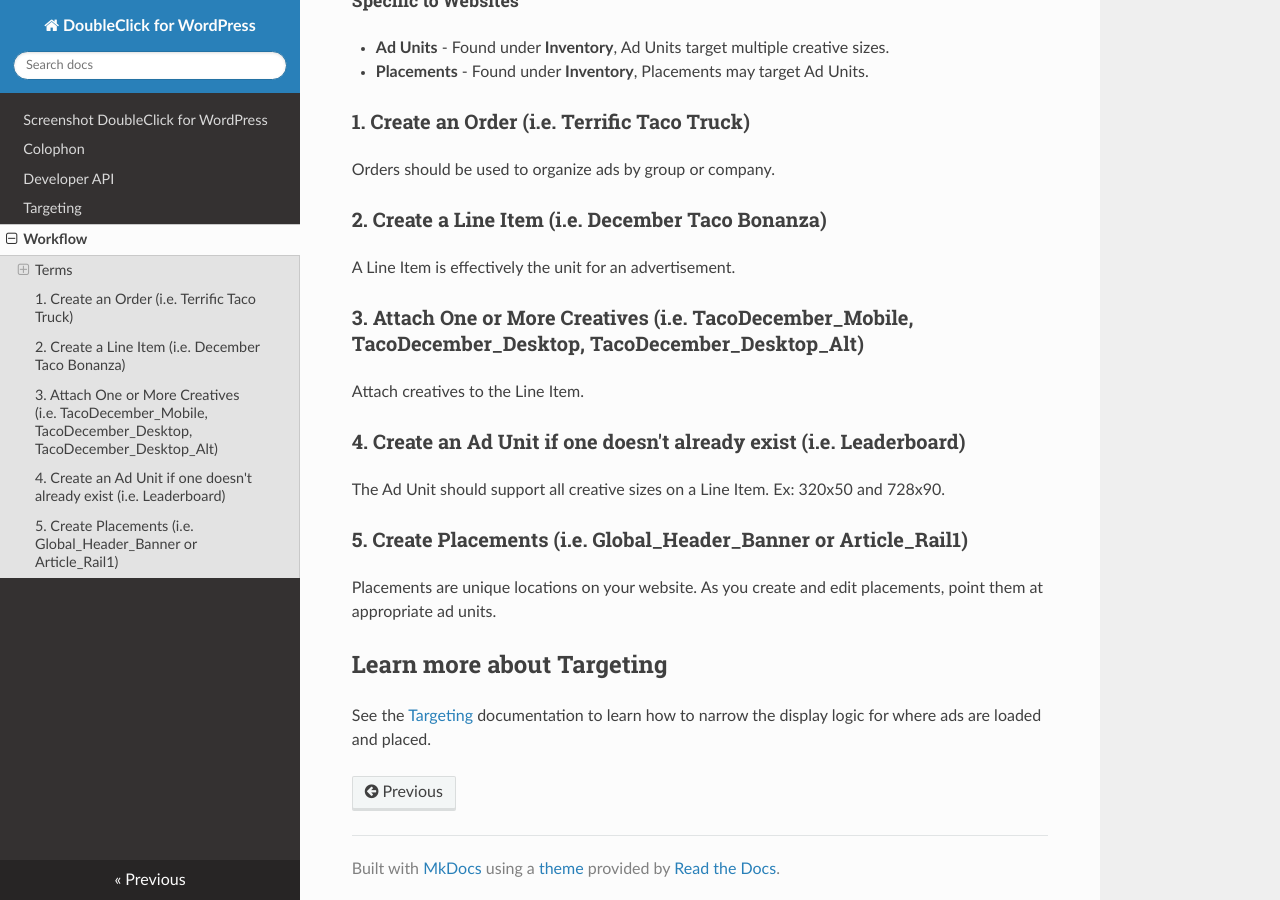
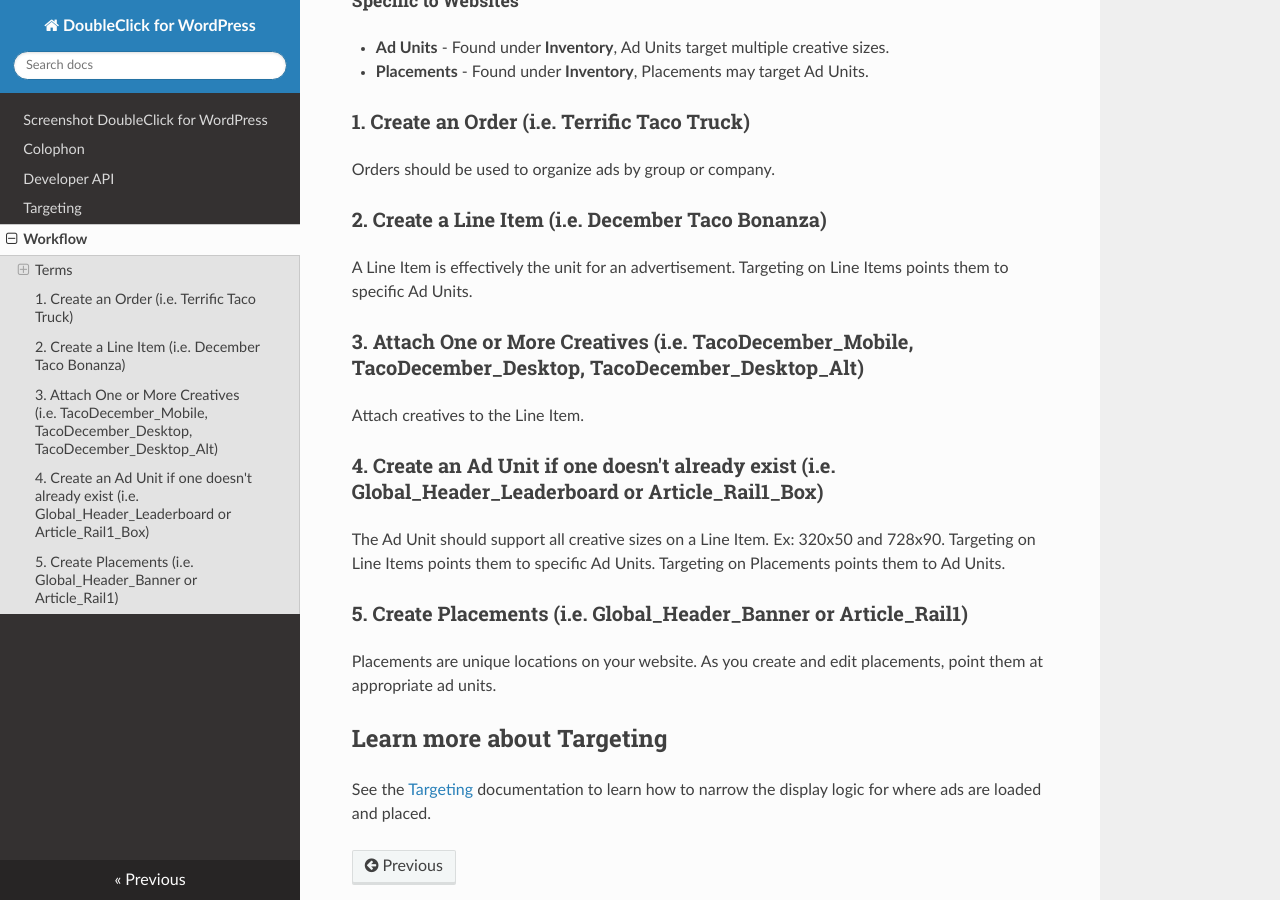
Before and after one commit to INN/doubleclick-for-wp, an MkDocs documentation site: the page built from docs/Workflow.md, in a window 1280 px wide and 900 px high, scrolled down 455 px. Built offline with MkDocs 1.6.1, drawn with Linux system fonts in a browser that asks for light colours; nearby versions of some CDN libraries.

Commit message:
Update Workflow.md

```diff
--- a/docs/Workflow.md
+++ b/docs/Workflow.md
@@ -17,15 +17,15 @@ Orders should be used to organize ads by group or company.
 
 ### 2. Create a Line Item (i.e. December Taco Bonanza)
 
-A Line Item is effectively the unit for an advertisement.
+A Line Item is effectively the unit for an advertisement. Targeting on Line Items points them to specific Ad Units.
 
 ### 3. Attach One or More Creatives (i.e. TacoDecember_Mobile, TacoDecember_Desktop, TacoDecember_Desktop_Alt)
 
 Attach creatives to the Line Item.
 
-### 4. Create an Ad Unit if one doesn't already exist (i.e. Leaderboard)
+### 4. Create an Ad Unit if one doesn't already exist (i.e. Global_Header_Leaderboard or Article_Rail1_Box)
 
-The Ad Unit should support all creative sizes on a Line Item. Ex: 320x50 and 728x90.
+The Ad Unit should support all creative sizes on a Line Item. Ex: 320x50 and 728x90. Targeting on Line Items points them to specific Ad Units. Targeting on Placements points them to Ad Units.
 
 ### 5. Create Placements (i.e. Global_Header_Banner or Article_Rail1)
 
```
